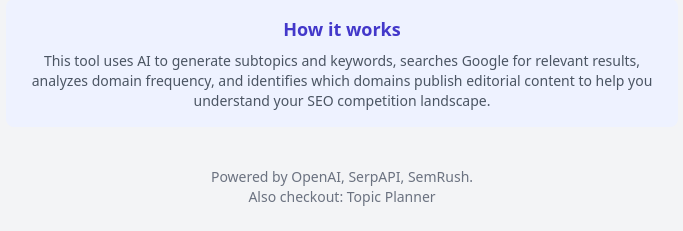
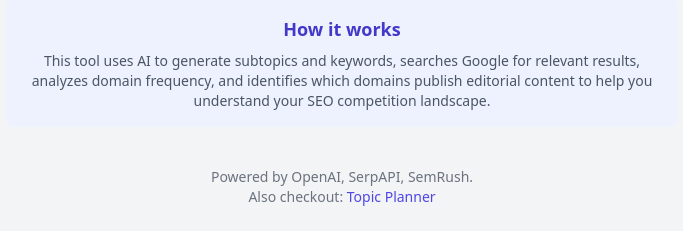
Before and after one commit to hjayne-creator/topicCompetitors, a Flask app: page / in a window 1280 px wide. Shown: the part 635-866 px from the top of the page, without its empty margins (298-981 px from the left). Run offline with Flask 3, Linux system fonts and the light colour scheme; some libraries are stand-ins or nearby versions.

Commit message:
Update index.html

```diff
--- a/templates/index.html
+++ b/templates/index.html
@@ -65,7 +65,7 @@
 
         <footer class="mt-10 text-center text-gray-500 text-sm">
             <p>Powered by OpenAI, SerpAPI, SemRush.</p>
-            <p>Also checkout: <a href="https://contentplan.onrender.com/" class="text-indigo-600 hover:text-indigo-700"></a>Topic Planner</a></p>
+            <p>Also checkout: <a href="https://contentplan.onrender.com/" class="text-indigo-600 hover:text-indigo-700">Topic Planner</a></p>
 
         </footer>
     </div>
```
